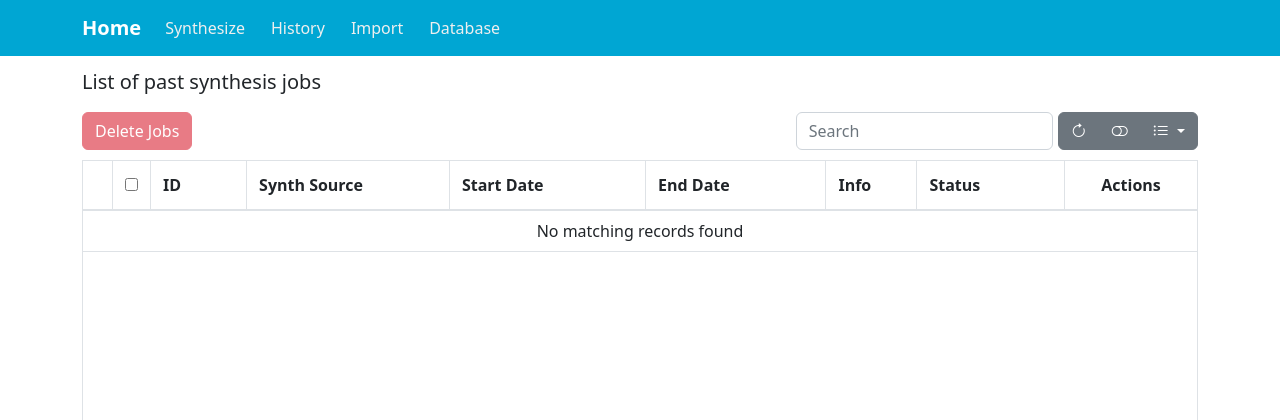
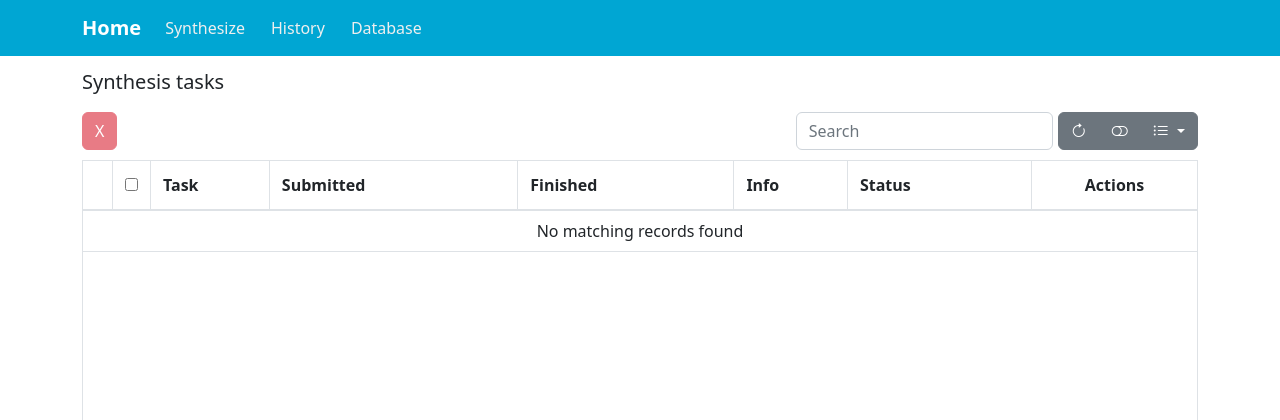
Before and after one commit to ArgyrisBesinas/flaskProject, a Flask app: page /list_jobs in a window 1280 px wide. Shown: the top 420 px of the page. Run offline with Flask 3, Linux system fonts and the light colour scheme; data that the repository does not hold is empty; some libraries are stand-ins or nearby versions.

Commit message:
simpler navbar

```diff
--- a/static/job_details.js
+++ b/static/job_details.js
@@ -5,7 +5,7 @@ $(document).ready(function () {
     let reloadId = setInterval(function () {
         let details = $("#job-details-table").bootstrapTable('getData');
 
-        if (details[0].status == "cancelled" || details[0].status == "finished") {
+        if (details[0].status == "Cancelled" || details[0].status == "Completed") {
             clearInterval(reloadId);
             return;
         }
--- a/static/list_jobs.js
+++ b/static/list_jobs.js
@@ -55,7 +55,7 @@ function jobActionsFormatter(value, row, index) {
 
     let html = "";
 
-    if (row.status != "cancelled" && row.status != "finished") {
+    if (row.status != "Cancelled" && row.status != "Completed") {
         html += `<button type="button" class="btn btn-danger" id="cancel-job">Cancel</button>`
     }
 
--- a/static/manage_repos.js
+++ b/static/manage_repos.js
@@ -127,7 +127,7 @@ function sourceDetailFormatter(index, row) {
           <thead>
             <tr>
               <th data-field="snippet_source_id" data-visible="false">source ID</th>
-              <th data-field="snippet_local_id">ID</th>
+              <th data-field="snippet_local_id" data-visible="false">ID</th>
               <th data-field="description">Description</th>
               <th data-field="code" data-formatter="codeFormatter">Code</th>
               <th data-field="disabled">Disabled</th>
--- a/templates/base.html
+++ b/templates/base.html
@@ -50,9 +50,6 @@
                     <a class="nav-link" href="/list_jobs" style="color: #EFEFEF;">History</a>
                 </li>
                 <li class="nav-item">
-                    <a class="nav-link" href="/import_repos" style="color: #EFEFEF;">Import</a>
-                </li>
-                <li class="nav-item">
                     <a class="nav-link" href="/manage_repos" style="color: #EFEFEF;">Database</a>
                 </li>
             </ul>
--- a/templates/list_jobs.html
+++ b/templates/list_jobs.html
@@ -13,11 +13,11 @@
 {% endblock %}
 {% block content %}
 
-    <h5>List of past synthesis jobs</h5>
+    <h5>Synthesis tasks</h5>
 
     <div id="jobs-table-toolbar">
         <button id="delete-jobs" class="btn btn-danger" disabled>
-            <i class="fa fa-trash"></i> Delete Jobs
+            <i class="fa fa-trash"></i> X
         </button>
     </div>
 
@@ -38,10 +38,10 @@
         <thead>
         <tr>
             <th data-field="state" data-checkbox="true"></th>
-            <th data-field="job_id" data-sortable="true">ID</th>
-            <th data-field="synth_source">Synth Source</th>
-            <th data-field="date_start" data-sortable="true">Start Date</th>
-            <th data-field="date_end" data-sortable="true">End Date</th>
+            <th data-field="job_id" data-sortable="true" data-visible="false">ID</th>
+            <th data-field="synth_source">Task</th>
+            <th data-field="date_start" data-sortable="true">Submitted</th>
+            <th data-field="date_end" data-sortable="true">Finished</th>
             <th data-field="info">Info</th>
             <th data-field="status" data-sortable="true">Status</th>
             <th data-formatter="jobActionsFormatter" data-events="jobActionsEvents" data-align="center">Actions</th>
```
Also changed, not shown: synthesis/runner.py (added, +15 -0 lines), synthesis/synthesize.py (+6 -2 lines), templates/job_details.html (+4 -6 lines), templates/manage_repos.html (+7 -4 lines).
